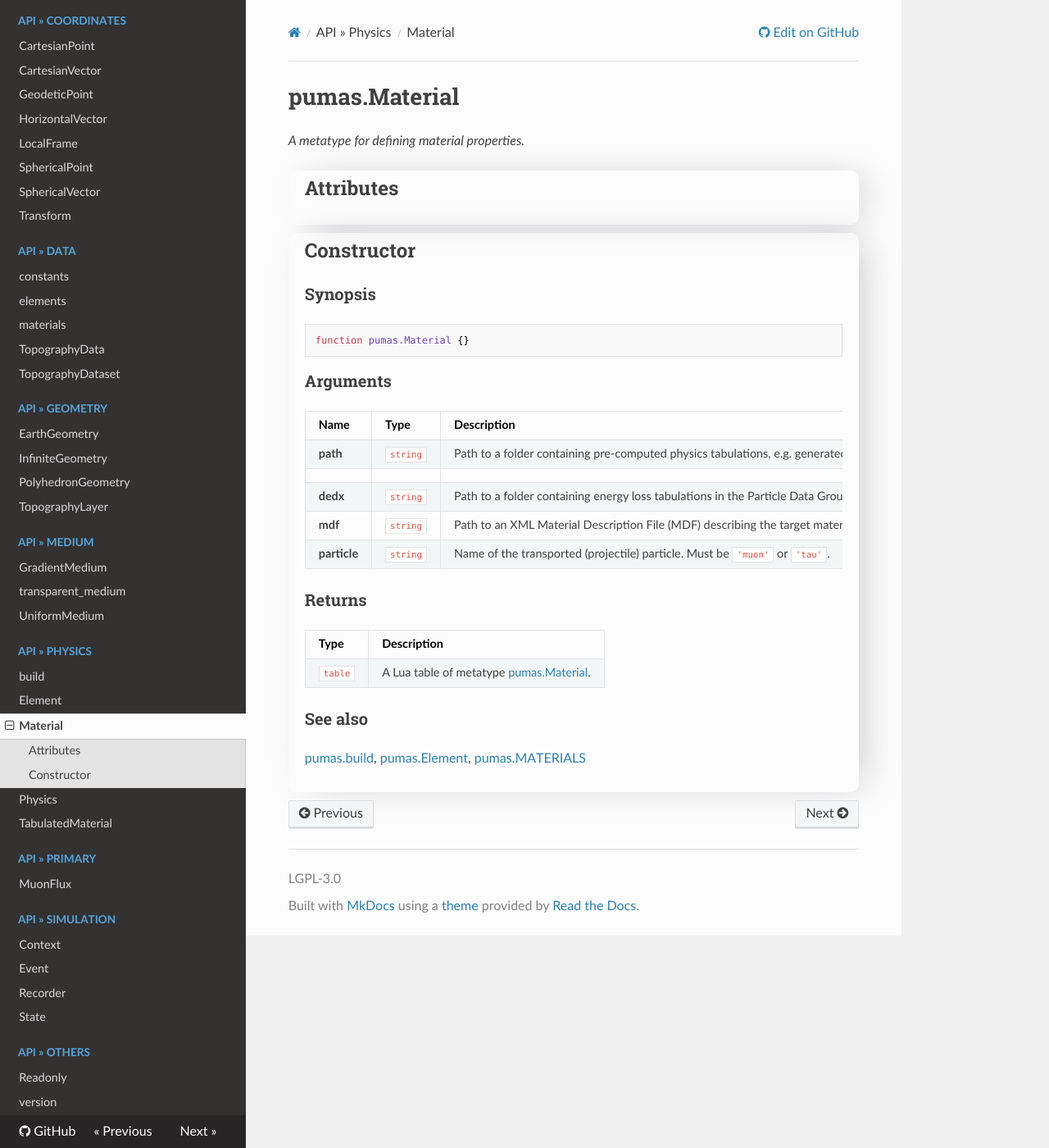
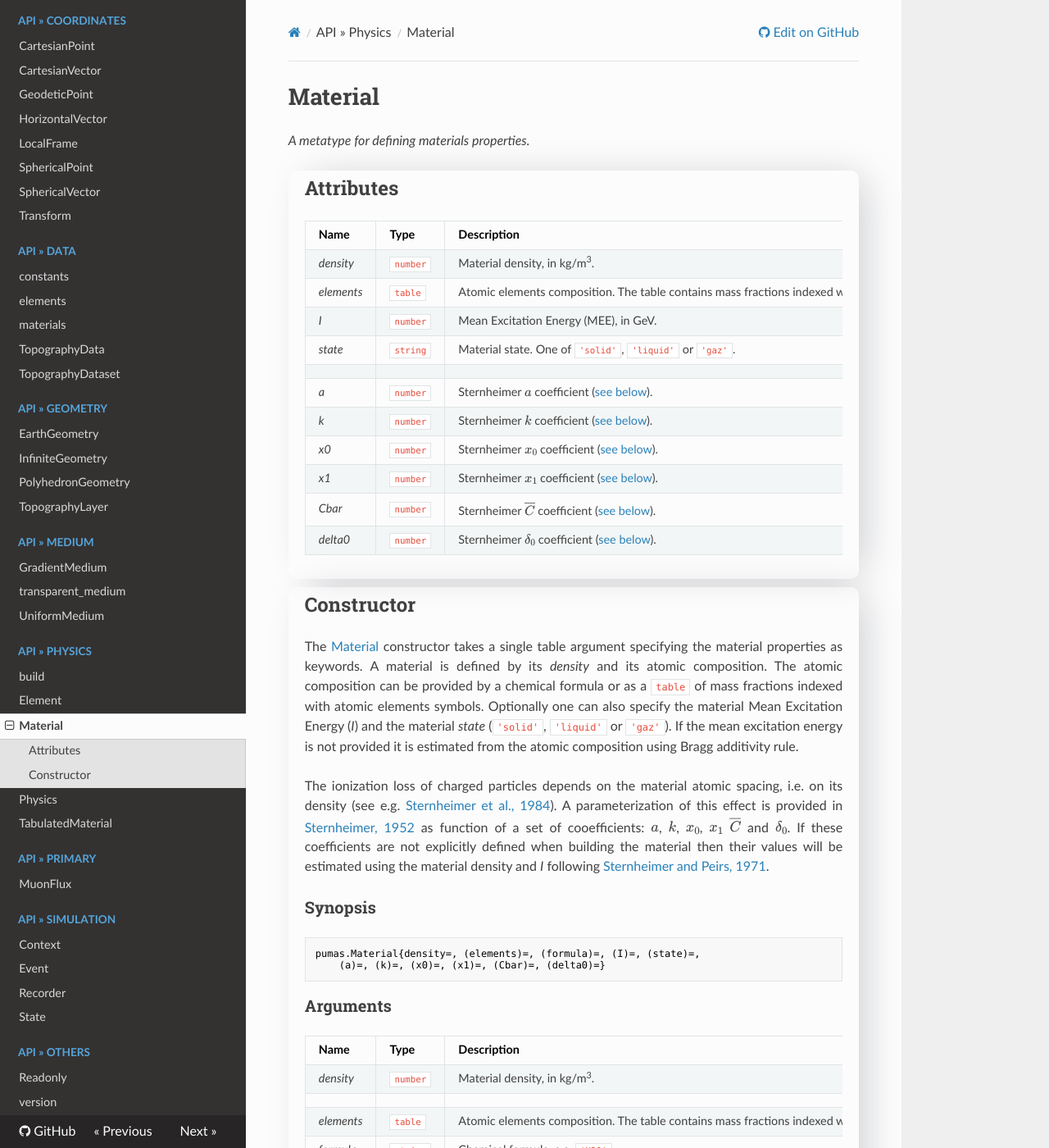
Before and after one commit to niess/pumas-luajit, an MkDocs documentation site: the page built from docs/docs/api/physics/Material.md, in a window 1280 px wide and 1400 px high. Shown: the whole window at 82% size. Built offline with MkDocs 1.6.1, drawn with Linux system fonts in a browser that asks for light colours; nearby versions of some CDN libraries; formulas are drawn with MathJax 3; some of the changed text lies outside the part shown.

Commit message:
Document Element and Material descriptions

````diff
--- a/docs/docs/api/physics/Material.md
+++ b/docs/docs/api/physics/Material.md
@@ -1,39 +1,79 @@
-# pumas.Material
-_A metatype for defining material properties._
+# Material
+_A metatype for defining materials properties._
 
 
 <div markdown="1" class="shaded-box fancy">
 ## Attributes
+
+|Name|Type|Description|
+|----|----|-----------|
+|*density* |`number`| Material density, in kg/m<sup>3</sup>.|
+|*elements*|`table` | Atomic elements composition. The table contains mass fractions indexed with atomic elements symbols. {: .justify}|
+|*I*       |`number`| Mean Excitation Energy (MEE), in GeV. |
+|*state*   |`string`| Material state. One of `'solid'`, `'liquid'` or `'gaz'`. |
+|||
+|*a*       |`number`| Sternheimer $a$ coefficient ([see below](#constructor)). |
+|*k*       |`number`| Sternheimer $k$ coefficient ([see below](#constructor)). |
+|*x0*      |`number`| Sternheimer $x_0$ coefficient ([see below](#constructor)). |
+|*x1*      |`number`| Sternheimer $x_1$ coefficient ([see below](#constructor)). |
+|*Cbar*    |`number`| Sternheimer $\overline{C}$ coefficient ([see below](#constructor)). |
+|*delta0*  |`number`| Sternheimer $\delta_0$ coefficient ([see below](#constructor)). |
 </div>
 
 
 <div markdown="1" class="shaded-box fancy">
 ## Constructor
 
+The [Material](Material.md) constructor takes a single table argument specifying
+the material properties as keywords. A material is defined by its *density* and
+its atomic composition. The atomic composition can be provided by a chemical
+formula or as a `table` of mass fractions indexed with atomic elements symbols.
+Optionally one can also specify the material Mean Excitation Energy (*I*) and
+the material *state* (`'solid'`, `'liquid'` or `'gaz'`). If the mean excitation
+energy is not provided it is estimated from the atomic composition using Bragg
+additivity rule.
+{: .justify}
+
+The ionization loss of charged particles depends on the material atomic spacing,
+i.e. on its density (see e.g. [Sternheimer et al.,
+1984](https://doi.org/10.1016/0092-640X(84)90002-0)). A parameterization of this
+effect is provided in [Sternheimer,
+1952](https://doi.org/10.1103/PhysRev.88.851) as function of a set of
+cooefficients: $a$, $k$, $x_0$, $x_1$ $\overline{C}$ and $\delta_0$. If these
+coefficients are not explicitly defined when building the material then their
+values will be estimated using the material density and *I* following
+[Sternheimer and Peirs, 1971](https://doi.org/10.1103/PhysRevB.3.3681).
+{: .justify}
+
 ### Synopsis
 ```Lua
-function pumas.Material {}
+pumas.Material{density=, (elements)=, (formula)=, (I)=, (state)=,
+    (a)=, (k)=, (x0)=, (x1)=, (Cbar)=, (delta0)=}
 ```
 
 ### Arguments
 
 |Name|Type|Description|
 |----|----|-----------|
-|**path**    |`string`| Path to a folder containing pre-computed physics tabulations, e.g. generated with [pumas.build](#pumasbuild).|
-||||
-|**dedx**    |`string`| Path to a folder containing energy loss tabulations in the Particle Data Group (PDG) format.|
-|**mdf**     |`string`| Path to an XML Material Description File (MDF) describing the target materials, i.e. their atomic composition and physical properties.|
-|**particle**|`string`| Name of the transported (projectile) particle. Must be `'muon'` or `'tau'`.|
-
-
-### Returns
-
-|Type|Description|
-|----|-----------|
-|`table`| A Lua table of metatype [pumas.Material](Material.md).|
+|*density* |`number`| Material density, in kg/m<sup>3</sup>.|
+|||
+|*elements*|`table` | Atomic elements composition. The table contains mass fractions indexed with atomic elements symbols. {: .justify}|
+|*formula* |`string`| Chemical formula, e.g. `'H2O'`.|
+|||
+|*I*       |`number`| Mean Excitation Energy (MEE), in GeV. |
+|*state*   |`string`| Material state. One of `'solid'`, `'liquid'` or `'gaz'`. |
+|||
+|*a*       |`number`| Sternheimer $a$ coefficient ([see above](#constructor)). |
+|*k*       |`number`| Sternheimer $k$ coefficient ([see above](#constructor)). |
+|*x0*      |`number`| Sternheimer $x_0$ coefficient ([see above](#constructor)). |
+|*x1*      |`number`| Sternheimer $x_1$ coefficient ([see above](#constructor)). |
+|*Cbar*    |`number`| Sternheimer $\overline{C}$ coefficient ([see above](#constructor)). |
+|*delta0*  |`number`| Sternheimer $\delta_0$ coefficient ([see above](#constructor)). |
 
 ### See also
 
-[pumas.build](build.md), [pumas.Element](Element.md),
-[pumas.MATERIALS](MATERIALS.md)
+[build](build.md),
+[Element](Element.md),
+[Physics](Physics.md),
+[TabulatedMaterial](TabulatedMaterial.md).
 </div>
````
Also changed, not shown: docs/docs/api/medium/GradientMedium.md (+2 -2 lines), docs/docs/api/medium/UniformMedium.md (+2 -2 lines), docs/docs/api/physics/Element.md (added, +45 -0 lines), docs/docs/api/physics/build.md (+11 -3 lines).
